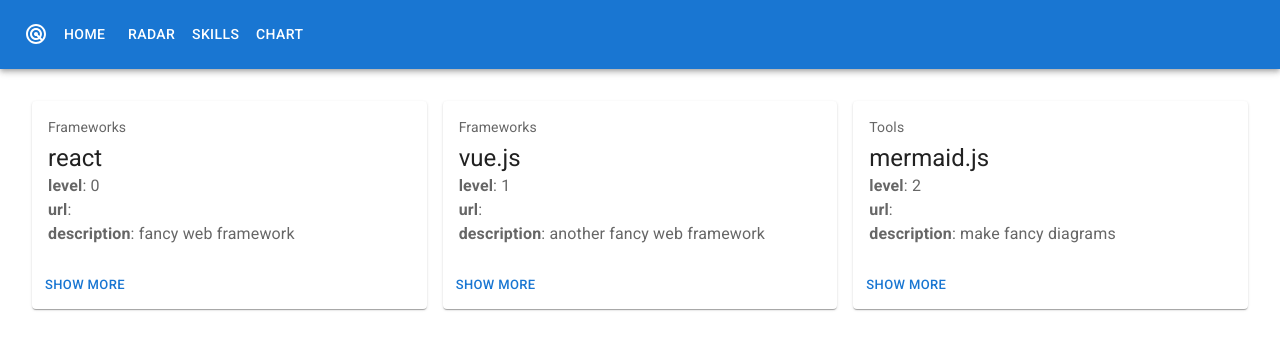
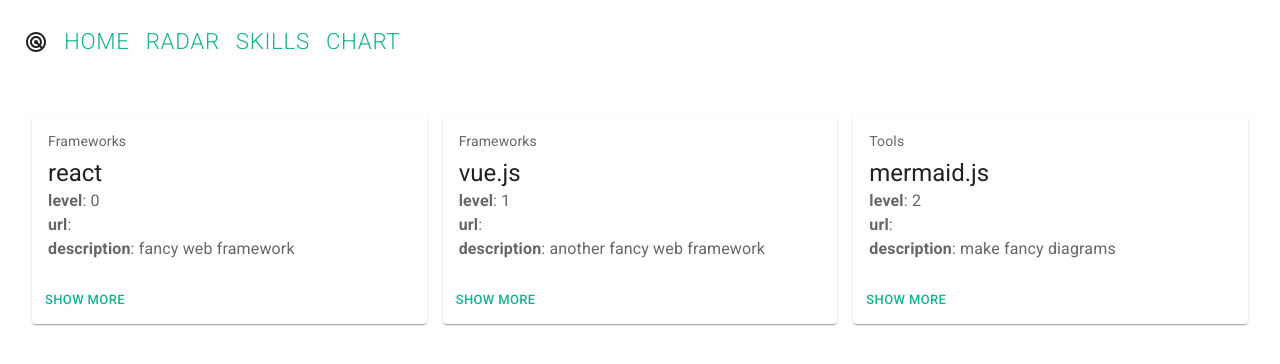
Before and after one commit to devradar/devradargo, a Next.js app: page /skills in a window 1280 px wide. Shown: the top 364 px of the page. Built offline with nearby package versions, Linux system fonts and the light colour scheme.

Commit message:
add theme

```diff
--- a/src/app/NavBar.tsx
+++ b/src/app/NavBar.tsx
@@ -45,7 +45,7 @@
   }
 
   return (
-    <AppBar position="static">
+    <AppBar position="static" color='inherit' elevation={0}>
       <Container maxWidth="xl">
         <Toolbar disableGutters>
           <RadarIcon sx={{ display: { xs: 'none', md: 'flex' }, mr: 1 }} />
@@ -69,11 +69,9 @@
             >
               {pages.map((page) => (
                 <MenuItem key={page} onClick={handleCloseNavMenu}>
-                  <Typography textAlign="center">
-                    <Link href={page}>
-                      {pageToTitle(page)}
-                    </Link>
-                  </Typography>
+                  <Link href={page}>
+                    {pageToTitle(page)}
+                  </Link>
                 </MenuItem>
               ))}
             </Menu>
@@ -90,7 +88,7 @@
           </Typography>
           <Box sx={{ flexGrow: 1, display: { xs: 'none', md: 'flex' } }}>
             {pages.map((page) => (
-              <Button key={page} onClick={handleCloseNavMenu} sx={{ my: 2, color: 'white', display: 'block' }}
+              <Button key={page} onClick={handleCloseNavMenu} sx={{ my: 2, display: 'block', color: 'primary.main', fontSize: '1.4em', fontWeight: 'lighter' }}
                 href={page}>
                 {pageToTitle(page)}
               </Button>
--- /dev/null
+++ b/src/app/Theme.tsx
@@ -0,0 +1,25 @@
+'use client'
+import { createTheme, ThemeProvider } from '@mui/material/styles'
+
+const theme = createTheme({
+  palette: {
+    primary: {
+      main: '#16b291'
+    },
+    secondary: {
+      main: '#e13253'
+    }
+  }
+})
+
+export default function Theme ({
+  children
+}: {
+  children: React.ReactNode
+}): JSX.Element {
+  return (
+    <ThemeProvider theme={theme}>
+      {children}
+    </ThemeProvider>
+  )
+}
--- a/src/app/layout.tsx
+++ b/src/app/layout.tsx
@@ -5,6 +5,7 @@
 import '@fontsource/roboto/500.css'
 import '@fontsource/roboto/700.css'
 import React from 'react'
+import Theme from './Theme'
 
 export const metadata = {
   title: 'devradar | manage your skills',
@@ -16,6 +17,7 @@
   return (
     <html lang="en">
       <body>
+        <Theme>
         <CssBaseline />
         <div>
           <NavBar />
@@ -23,6 +25,7 @@
             {children}
           </div>
         </div >
+        </Theme>
       </body>
     </html >
   )
```
Also changed, not shown: 1 other file (tests, documents, lock files or other folders).
